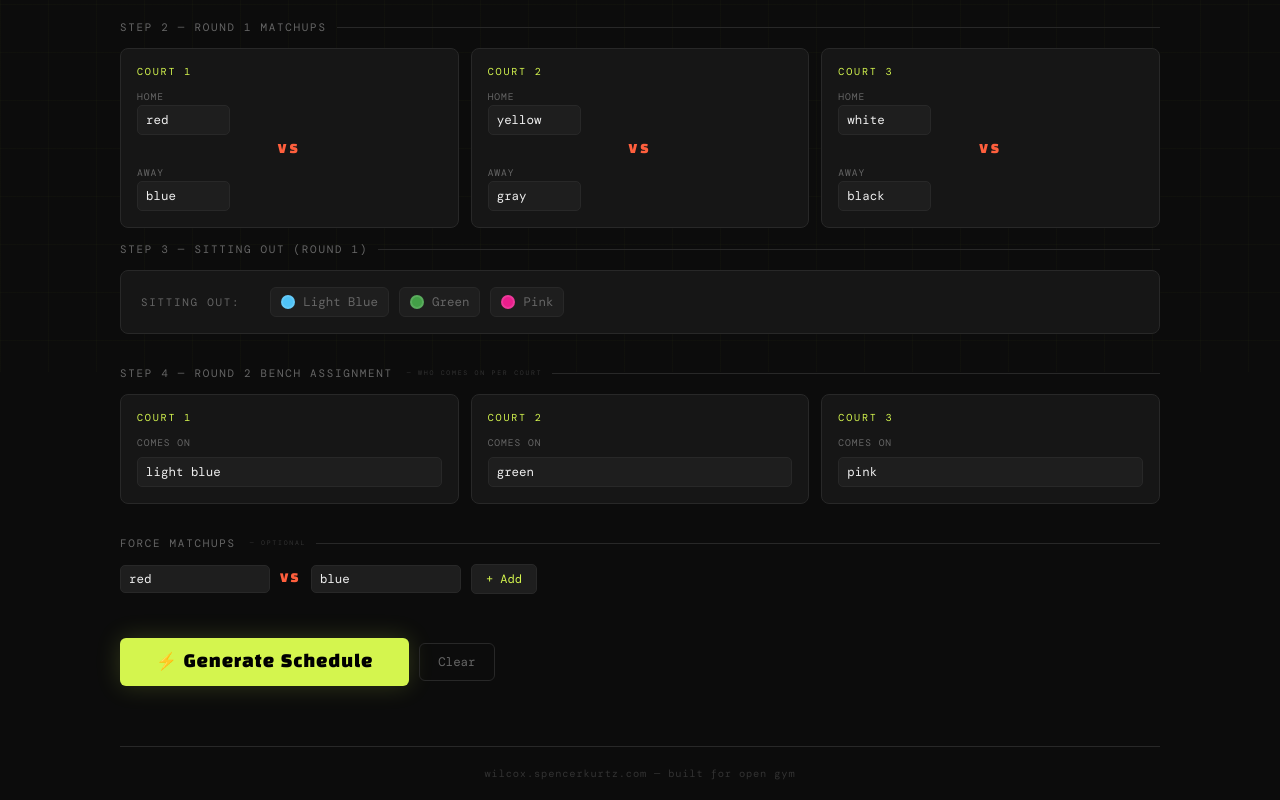
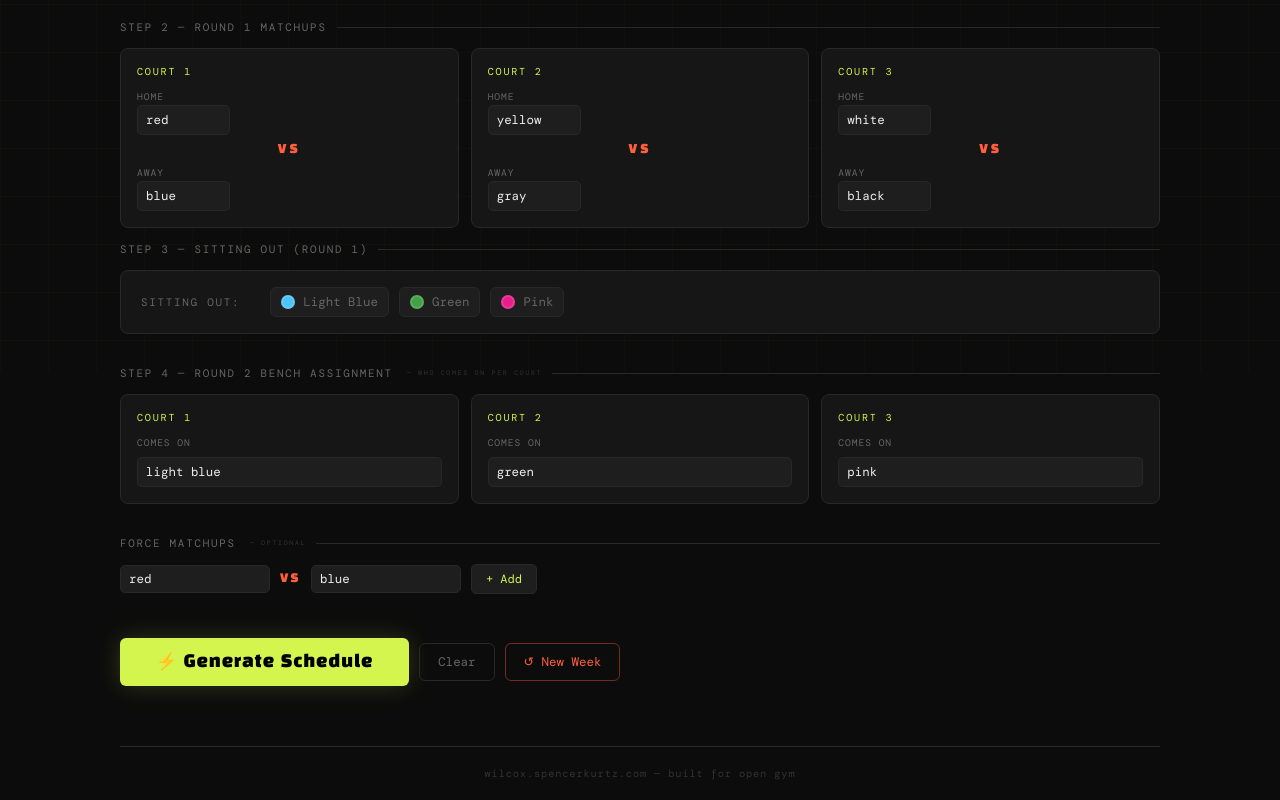
Before and after one commit to sjk7876/Wilcox-Open-Gym, a plain HTML site: page index.html in a window 1280 px wide. Shown: the part 428-1228 px from the top of the page. Drawn offline with nearby package versions, Linux system fonts and the light colour scheme.

Commit message:
new week button

```diff
--- a/index.html
+++ b/index.html
@@ -216,6 +216,8 @@ select:focus { border-color: var(--accent); }
   transition: all 0.15s;
 }
 .btn-reset:hover { border-color: var(--accent2); color: var(--accent2); }
+.btn-new-week { border-color: rgba(255,95,61,0.4); color: var(--accent2); }
+.btn-new-week:hover { border-color: var(--accent2); background: rgba(255,95,61,0.08); }
 .error-msg {
   font-family: 'DM Mono', monospace;
   font-size: 0.75rem;
@@ -603,6 +605,7 @@ select.force-select { flex: none; width: 150px; }
   <div class="action-bar">
     <button class="btn-gen" onclick="generate()">⚡ Generate Schedule</button>
     <button class="btn-reset" onclick="resetOutput()">Clear</button>
+    <button class="btn-reset btn-new-week" onclick="startNewWeek()">↺ New Week</button>
     <div class="error-msg" id="error-msg"></div>
   </div>
 
@@ -1324,6 +1327,28 @@ function resetOutput() {
   renderForcedList();
   saveState();
 }
+
+function startNewWeek() {
+  if (!confirm('Start a new week? This wipes team colors, Round 1 matchups, bench order, forced matches, and the generated schedule.')) return;
+
+  teamColors = ['red','blue','yellow','gray','white','black','light blue','green','pink'];
+  r1matchups = [[1,2],[3,4],[5,6]];
+  r2benchOrder = [7,8,9];
+  schedule = [];
+  playedMatchups = new Set();
+  forcedMatches = [];
+  forcedMatchSatisfiedRound = [];
+
+  document.getElementById('output').innerHTML = '';
+  document.getElementById('error-msg').style.display = 'none';
+
+  buildTeamGrid();
+  buildCourts();
+  syncWaiting(); // also calls buildR2BenchUI
+  buildForceSelects();
+  renderForcedList();
+  saveState();
+}
 </script>
 </body>
 </html>
```
